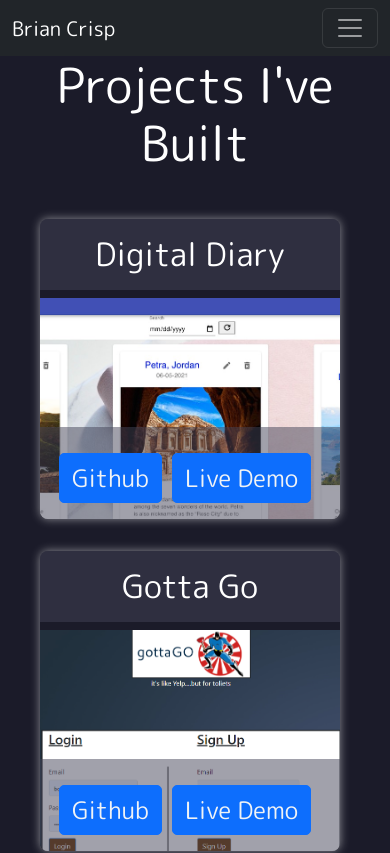
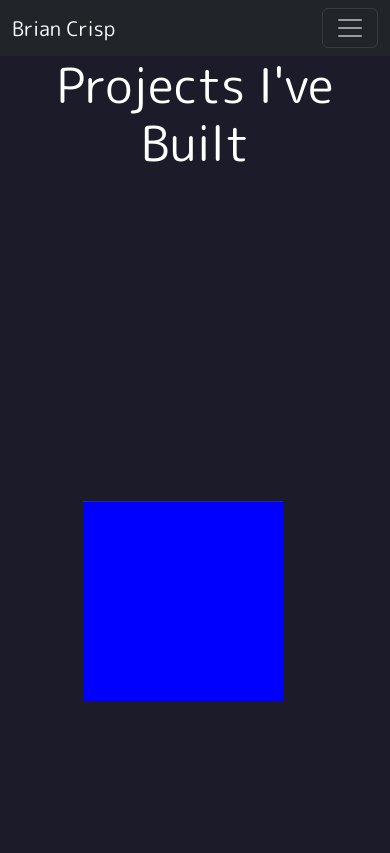
Before and after one commit to bcrisp084/Portfolio-in-React, a React (Vite) app: page /projects in a window 390 px wide. Shown: the top 853 px of the page. Built offline with nearby package versions, Linux system fonts and the light colour scheme; a web font is replaced by a local one.

Commit message:
changing layout of project page and using sass

```diff
--- a/package.json
+++ b/package.json
@@ -14,7 +14,8 @@
     "react-bootstrap": "^2.7.2",
     "react-dom": "^18.2.0",
     "react-router": "^6.10.0",
-    "react-router-dom": "^6.10.0"
+    "react-router-dom": "^6.10.0",
+    "sass": "^1.62.0"
   },
   "devDependencies": {
     "@types/react": "^18.0.28",
--- a/src/components/Navbar.jsx
+++ b/src/components/Navbar.jsx
@@ -76,7 +76,7 @@ function CollapsibleExample() {
               target="_blank"
               rel="noreferrer"
             >
-              <i class="fa-brands fa-github"></i>
+              <i className="fa-brands fa-github"></i>
             </a>
             <a
               href="https://www.linkedin.com/in/brian-crisp-265a39204/"
--- a/src/index.css
+++ b/src/index.scss
@@ -246,78 +246,75 @@ ul {
 .skills-table th {
   color: white;
   background-color: rgba(2, 2, 2, 0.37);
-  /font-size: 1.5rem;
+  font-size: 1.5rem;
   font-weight: 700;
   margin-bottom: 1rem;
 }
 
-.projects {
-  display: flex;
-  justify-content: center;
-  flex-wrap: wrap;
-  margin-top: 2rem;
+h2 {
+  margin-top: 0;
+  font-weight: 400;
 }
 
-.project-card {
-  width: 500px;
-  height: 350px;
-  margin: 1rem;
-  position: relative;
-  overflow: hidden;
-  border-radius: 0.5rem;
-  box-shadow: 0 0 10px rgba(255, 255, 255, 0.5);
-}
-
-.project-card h2 {
-  top: 0;
-  left: 0;
-  width: 100%;
-  padding: 1rem;
-  color: white;
-  font-size: 2rem;
-  font-family: "M PLUS Rounded 1c", sans-serif;
-  font-weight: 500;
-  text-align: center;
-  background-color: rgba(68, 68, 89, 0.5);
-}
-
-.project-card img {
-  width: 100%;
-  height: 100%;
-  object-fit: cover;
-  object-position: center;
-}
-
-.project-card:hover {
-  cursor: pointer;
-  filter: none;
-  transition: 0.3s ease;
-  box-shadow: 0 3px 20px #c4c8f1;
-}
-
-.project-card-body {
+.flex {
+  min-height: 100vh;
   display: flex;
   align-items: center;
   justify-content: center;
-  position: absolute;
-  z-index: 2;
-  bottom: 0;
-  left: 0;
-  width: 100%;
-  padding: 1rem;
-  background-color: rgba(68, 68, 89, 0.5);
 }
 
-.project-card-body a {
-  color: rgb(240, 243, 246);
-  border-radius: 5px;
-  margin: 10px 10px 0 0;
-  font-size: 1.5rem;
-}
-
-.project-card-body a:hover {
-  color: rgb(42, 133, 212);
-  background-color: rgb(255, 255, 255);
+.block {
+  height: 200px;
+  width: 200px;
+  color: #fff;
+  border-top: 1px solid rgba(255, 255, 255, 0.1);
+  border-bottom: 1px solid rgba(0, 0, 0, 0.1);
+  text-align: center;
+  line-height: 200px;
+  font-size: 18px;
+  position: relative;
+  background-color: blue;
+  box-shadow: solid 1px rgba(0, 0, 0, 0.1);
+  transition: 0.3s all ease;
+  .smallblockcontent {
+    opacity: 0;
+    -webkit-animation: fadein 2s forwards;
+    animation: fadein 2s forwards;
+    animation-delay: 0.5s;
+  }
+  & .expanded {
+    transition: 0.3s all ease;
+    width: 800px;
+    height: 400px;
+    padding: 40px;
+    line-height: normal;
+    background: #644cad;
+    background: -moz-linear-gradient(left, #644cad 0%, #4426a8 100%);
+    background: -webkit-linear-gradient(left, #644cad 0%, #4426a8 100%);
+    background: linear-gradient(to right, #644cad 0%, #4426a8 100%);
+    .smallblockcontent {
+      display: none;
+    }
+  }
+  .content {
+    text-align: left;
+    display: none;
+    opacity: 0;
+    &.display {
+      -webkit-animation: fadein 2s forwards;
+      animation: fadein 2s forwards;
+      animation-delay: 0.5s;
+      display: block;
+    }
+  }
+  a {
+    position: absolute;
+    top: 0;
+    bottom: 0;
+    left: 0;
+    right: 0;
+    z-index: 2;
+  }
 }
 
 .form {
@@ -405,13 +402,12 @@ button:hover {
   }
 }
 @media screen and (max-width: 769px) {
-  .project-card {
+  /* .project-card {
     width: 300px;
     height: 300px;
-  }
+  } */
 
   .skills-table {
-    width: ;
     font-size: 1.2rem;
     line-height: 1.8rem;
   }
--- a/src/main.jsx
+++ b/src/main.jsx
@@ -7,7 +7,7 @@ import {
   createRoutesFromElements,
   RouterProvider,
 } from "react-router-dom";
-import "./index.css";
+import "./index.scss";
 import Home from "./pages/Home";
 import Projects from "./pages/Projects";
 import Contact from "./pages/Contact";
--- a/src/pages/Projects.jsx
+++ b/src/pages/Projects.jsx
@@ -68,15 +68,24 @@ const Projects = () => {
       <Container className="projects">
         <RowExample>
           {projects.map((project) => (
-            <Col key={project.title}>
-              <div className="project-card">
-                <h2>{project.title}</h2>
-                <img
-                  src={project.image}
-                  className="card-img-top"
-                  alt={project.title}
-                />
-                <div className="project-card-body">
+            <div key={project.title} className="flex">
+              <div className="block">
+                <a
+                  href="#0"
+                  className="toggle"
+                  onClick={() => {
+                    document
+                      .querySelector(".block")
+                      .classList.toggle("expanded");
+                    document
+                      .querySelector(".content")
+                      .classList.toggle("display");
+                  }}
+                ></a>
+                <div className="smallblockcontent">Click me</div>
+                <div className="content">
+                  <h2>{Projects.title}</h2>
+                  <p>{project.description}</p>
                   <a
                     href={project.github}
                     target="_blank"
@@ -95,8 +104,38 @@ const Projects = () => {
                   </a>
                 </div>
               </div>
+            </div>
+          ))}
+          {/* {projects.map((project) => (
+            <Col key={project.title}>
+              <div className="project-card"> */}
+          {/* <h2>{project.title}</h2> */}
+          {/* <img
+                  src={project.image}
+                  className="card-img-top"
+                  alt={project.title}
+                /> */}
+          {/* <div className="project-card-body">
+                  <a
+                    href={project.github}
+                    target="_blank"
+                    rel="noopener noreferrer"
+                    className="btn btn-primary"
+                  >
+                    Github
+                  </a>
+                  <a
+                    href={project.url}
+                    target="_blank"
+                    rel="noopener noreferrer"
+                    className="btn btn-primary"
+                  >
+                    Live Demo
+                  </a>
+                </div> */}
+          {/* </div>
             </Col>
-          ))}
+          ))} */}
         </RowExample>
       </Container>
     </>
```
Also changed, not shown: 1 other file (tests, documents, lock files or other folders).
